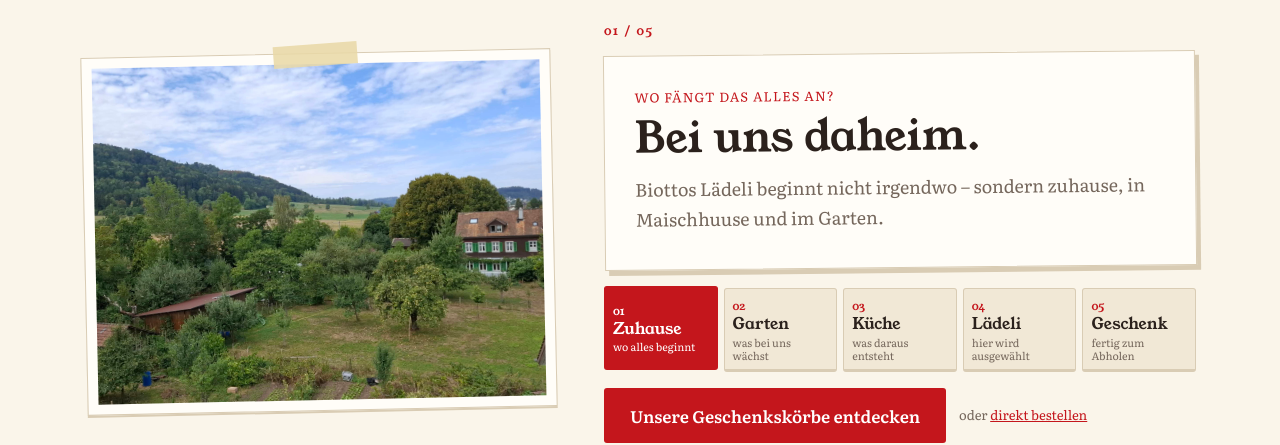
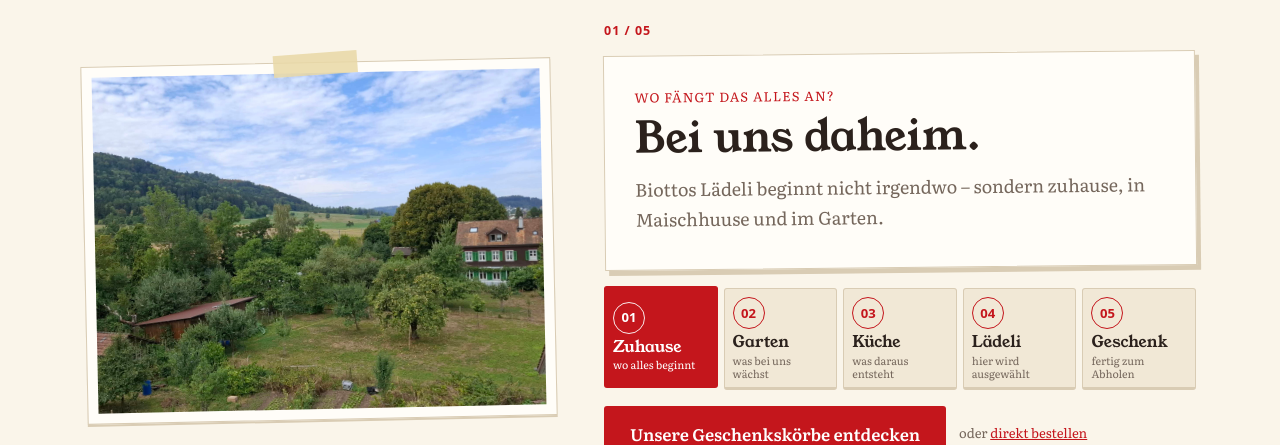
Before and after one commit to travellerswiss01/website01, a plain HTML site: page index.html in a window 1280 px wide. Shown: the part 446-891 px from the top of the page. Drawn offline with Linux system fonts and the light colour scheme.

Commit message:
Make story navigation numbers clearer

```diff
--- a/css/style.css
+++ b/css/style.css
@@ -1226,3 +1226,29 @@
 .lang-switch.is-ch .lang-ch{background:#b71320;color:#fff}
 .lang-switch:not(.is-ch) .lang-ch,
 .lang-switch.is-ch .lang-de{background:transparent;color:#51453b;box-shadow:none}
+
+
+/* Story-Zahlen: klar lesbar, einzeln umrandet und ohne Zierschrift */
+.hero-story-step span{
+  display:grid;
+  place-items:center;
+  width:2rem;
+  height:2rem;
+  margin:0 0 5px;
+  border:1.5px solid currentColor;
+  border-radius:50%;
+  color:var(--red);
+  font-family:system-ui,-apple-system,"Segoe UI",sans-serif;
+  font-size:.82rem;
+  font-weight:800;
+  font-variant-numeric:tabular-nums;
+  letter-spacing:0;
+  line-height:1;
+}
+.hero-story-step.active span{color:#fff;border-color:rgba(255,255,255,.9)}
+.hero-story-mark{
+  font-family:system-ui,-apple-system,"Segoe UI",sans-serif;
+  font-weight:800;
+  font-variant-numeric:tabular-nums;
+  letter-spacing:.08em;
+}
```
